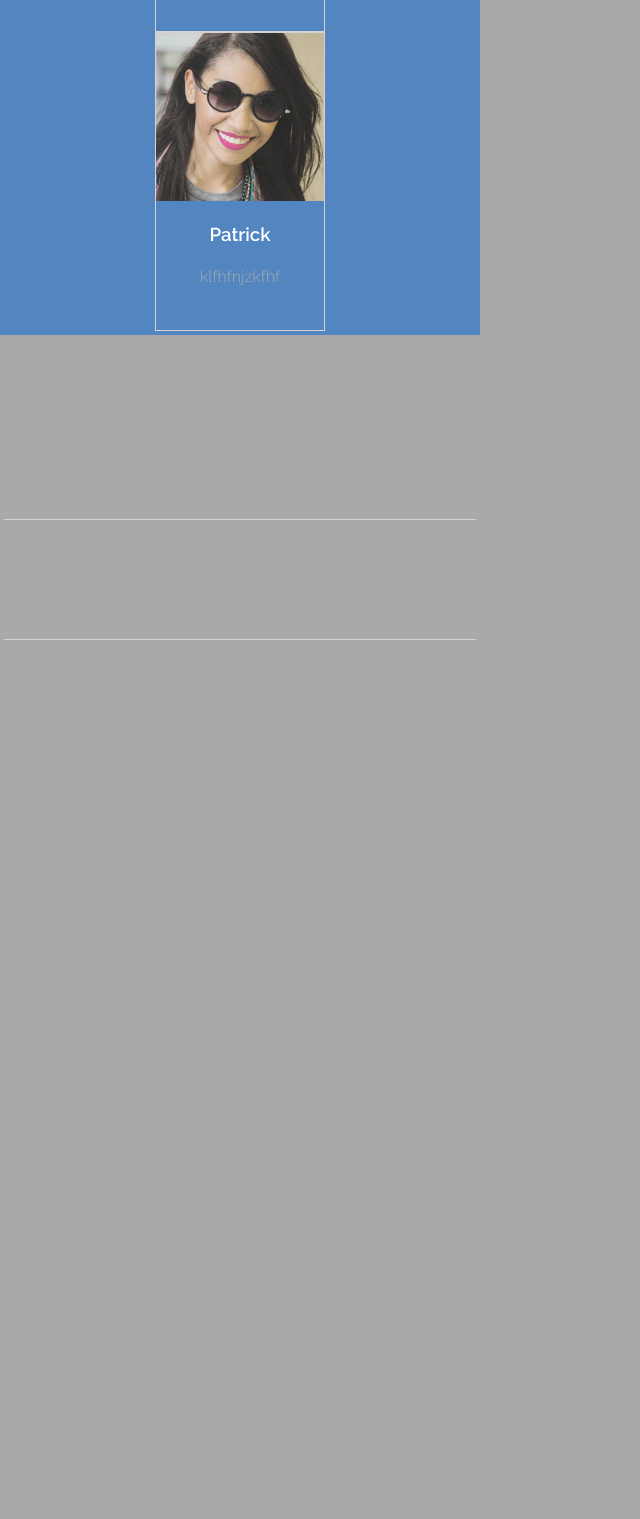
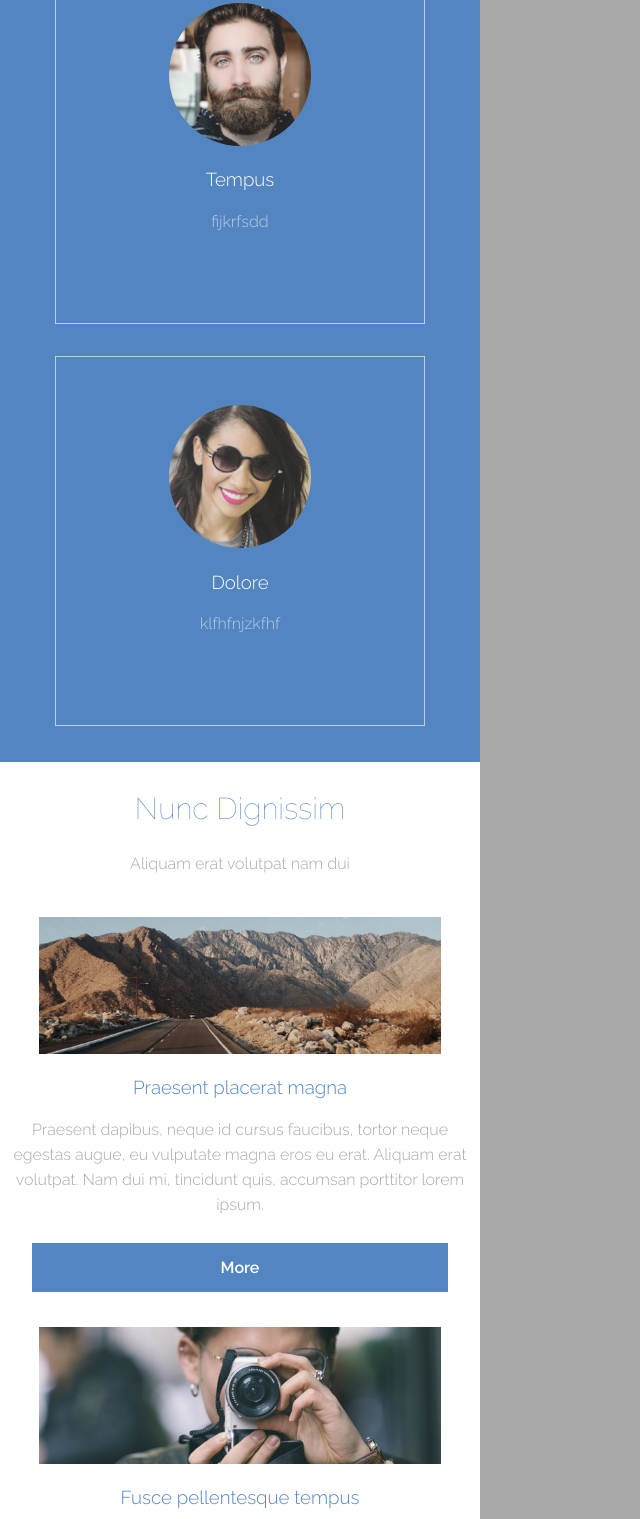
Before and after one commit to syntra-mvl-front-end-2019-2021/Ruben-Lander-les-6-oef-2, a plain HTML site: page index.html in a window 1280 px wide. Shown: the part 2037-3556 px from the top of the page, without its empty margins (0-640 px from the left). Before the commit the page ends 2681 px from the top, so only its background shows below. Drawn offline with Linux system fonts and the light colour scheme.

Commit message:
homepage finished

```diff
--- a/index.html
+++ b/index.html
@@ -62,7 +62,7 @@
                         <div class="image">
                             <img src="images/pic03.jpg" alt="#">
                         </div>
-                            <h3>Jef</h3>
+                            <h3>Magna</h3>
                             <p>fdfdffff</p>
 
                     </div>
@@ -70,7 +70,7 @@
                         <div class="image">
                             <img src="images/pic04.jpg" alt="#">
                         </div>
-                            <h3>Peter</h3>
+                            <h3>Ipsum</h3>
                             <p>sdfgrsfsfdfsfss</p>
 
                     </div>
@@ -78,7 +78,7 @@
                         <div class="image">
                             <img src="images/pic05.jpg" alt="#">
                         </div>
-                            <h3>Magna</h3>
+                            <h3>Tempus</h3>
                             <p>fijkrfsdd</p>
 
                     </div>
@@ -86,38 +86,46 @@
                         <div class="image">
                             <img src="images/pic06.jpg" alt="#">
                         </div>
-                        <h3>Patrick</h3>
+                        <h3>Dolore</h3>
                         <p>klfhfnjzkfhf</p>
 
                     </div>
                 </div>
             </div>
         </section>
-        <section class="three">
+        <section id="three" class="wrapper">
             <div class="inner">
                 <header>
-                    <h2></h2>
-                    <p></p>
+                    <h2>Nunc Dignissim</h2>
+                    <p>Aliquam erat volutpat nam dui </p>
                 </header>
                 <div>
                     <article>
-                        <div><img src="#" alt=""></div>
-                        <header><h3></h3></header>
-                        <p></p>
-                        <footer><a href=""></a></footer>
+                        <div class="image ">
+                            <img src="images/pic01.jpg" alt="">
+                        </div>
+                        <header>
+                            <h3>Praesent placerat magna</h3>
+                        </header>
+                        <p>Praesent dapibus, neque id cursus faucibus, tortor neque egestas augue, eu vulputate magna eros eu erat. Aliquam erat volutpat. Nam dui mi, tincidunt quis, accumsan porttitor lorem ipsum.</p>
+                        <footer><a class="button" href="">More</a></footer>
                     </article>
                     <article>
-                        <div><img src="#" alt=""></div>
-                        <header><h3></h3></header>
-                        <p></p>
-                        <footer><a href=""></a></footer>
+                        <div class="image fit">
+                            <img src="images/pic02.jpg" alt="">
+                        </div>
+                        <header>
+                            <h3>Fusce pellentesque tempus</h3>
+                        </header>
+                        <p>Sed adipiscing ornare risus. Morbi est est, blandit sit amet, sagittis vel, euismod vel, velit. Pellentesque egestas sem. Suspendisse commodo ullamcorper magna non comodo sodales tempus.</p>
+                        <footer><a class="button" href="">More</a></footer>
                     </article>
                     <footer class="footer">
                         <div>
                             <div>
                                 <div>
-                                    <a href=""></a>
-                                    <a href=""></a>
+                                    <p >Gemaakt door Ruben en Lander</p>
+
                                 </div>
                             </div>
                         </div>
--- a/style.css
+++ b/style.css
@@ -11,6 +11,19 @@ body{
     width: 480px;
     margin: 0px;
 }
+@media screen and(max-width:736px){
+
+}
+@media screen and(max-width:980px){
+
+}
+@media screen and(max-width:1280px){
+
+}
+@media screen and(max-width:1680px){
+
+}
+
 .inner-title {
     width: 480px;
     margin: auto;
@@ -85,7 +98,7 @@ body{
     font-weight: 300;
     font-size: 22px;
 }
-article{
+#one article{
     padding-bottom: 40px;
     border-bottom: 1px solid lightgray;
 }
@@ -94,7 +107,50 @@ article{
     text-align: center;
 }
 .box-person{
-    border:1px solid lightgray ;
-
+    border: 1px solid #bacee6 ;
+    padding: 48px 100px;
+    margin-bottom: 32px;
     color: white;
 }
+.box-person img{
+    border-radius: 50%;
+}
+#two h3{
+    font-weight: 300;
+    color: white;
+}
+#two p{
+    color: #bacee6;
+}
+#two h2{
+    font-weight: 100;
+    color: white;
+    font-size: 30px;
+}
+#three .wrapper{
+    background-color: #fff;
+}
+#three h2{
+    font-weight: 100;
+    color: #5385c1;
+    font-size: 30px;
+}
+h3{
+    color:#5385c1;
+    font-weight: 300;
+    text-align: center;
+}
+#three footer{
+    padding-bottom: 50px;
+}
+
+.image img{
+    width: 85%;
+    height: auto;
+}
+.footer{
+    border-top: 1px solid lightgray;
+    text-decoration: none;
+    color: lightgray;
+    font-size: 15px;
+}
```
Lines whose indentation alone changed are shown as unchanged.
